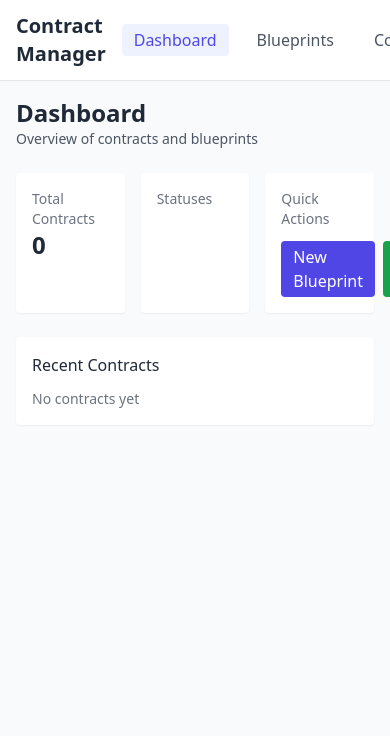
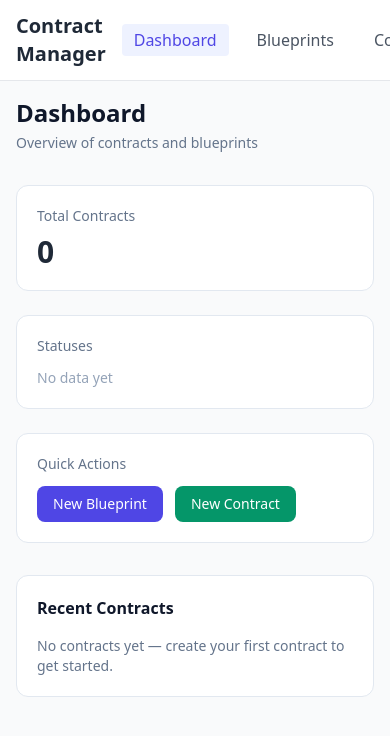
Before and after one commit to Varsharajeev/vitejs-vite-wtr5uxta, a React (Vite) app: page / in a window 390 px wide. Shown: the top 736 px of the page. Built offline with nearby package versions, Linux system fonts and the light colour scheme.

Commit message:
Refactor Dashboard layout and styles
Refactor Dashboard component layout and styles for improved readability and responsiveness.

```diff
--- a/src/pages/Dashboard.tsx
+++ b/src/pages/Dashboard.tsx
@@ -6,47 +6,60 @@ import StatusBadge from '../components/StatusBadge';
 export default function Dashboard() {
   const { contracts } = useStore((s) => ({ contracts: s.contracts }));
   const total = contracts.length;
+
   const byStatus = contracts.reduce<Record<string, number>>((acc, c) => {
     acc[c.status] = (acc[c.status] || 0) + 1;
     return acc;
   }, {});
+
   return (
-    <div>
-      <header className="mb-6">
-        <h1 className="text-2xl font-semibold">Dashboard</h1>
-        <p className="text-sm text-gray-600">
+    <div className="space-y-8">
+      {/* Header */}
+      <header>
+        <h1 className="text-2xl font-semibold text-slate-900">Dashboard</h1>
+        <p className="text-sm text-slate-500 mt-1">
           Overview of contracts and blueprints
         </p>
       </header>
 
-      <div className="grid grid-cols-3 gap-4 mb-6">
-        <div className="bg-white p-4 rounded shadow-sm">
-          <div className="text-sm text-gray-500">Total Contracts</div>
-          <div className="text-2xl font-bold">{total}</div>
+      {/* Stats Cards */}
+      <div className="grid grid-cols-1 md:grid-cols-3 gap-6">
+        {/* Total Contracts */}
+        <div className="bg-white rounded-xl p-5 border border-slate-200 hover:shadow-md transition">
+          <div className="text-sm text-slate-500">Total Contracts</div>
+          <div className="text-3xl font-semibold mt-2">{total}</div>
         </div>
-        <div className="bg-white p-4 rounded shadow-sm">
-          <div className="text-sm text-gray-500">Statuses</div>
-          <div className="mt-2 flex flex-wrap gap-2">
-            {Object.entries(byStatus).map(([k, v]) => (
-              <div key={k} className="flex items-center gap-2">
-                <StatusBadge status={k as any} />
-                <span className="text-sm">{v}</span>
-              </div>
-            ))}
+
+        {/* Statuses */}
+        <div className="bg-white rounded-xl p-5 border border-slate-200 hover:shadow-md transition">
+          <div className="text-sm text-slate-500 mb-3">Statuses</div>
+          <div className="flex flex-wrap gap-3">
+            {Object.entries(byStatus).length === 0 ? (
+              <span className="text-sm text-slate-400">No data yet</span>
+            ) : (
+              Object.entries(byStatus).map(([k, v]) => (
+                <div key={k} className="flex items-center gap-2">
+                  <StatusBadge status={k as any} />
+                  <span className="text-sm font-medium">{v}</span>
+                </div>
+              ))
+            )}
           </div>
         </div>
-        <div className="bg-white p-4 rounded shadow-sm">
-          <div className="text-sm text-gray-500">Quick Actions</div>
-          <div className="mt-3 flex gap-2">
+
+        {/* Quick Actions */}
+        <div className="bg-white rounded-xl p-5 border border-slate-200 hover:shadow-md transition">
+          <div className="text-sm text-slate-500 mb-3">Quick Actions</div>
+          <div className="flex gap-3">
             <Link
               to="/blueprints/new"
-              className="px-3 py-1 rounded bg-indigo-600 text-white"
+              className="px-4 py-2 rounded-lg bg-indigo-600 text-white text-sm font-medium hover:bg-indigo-700 transition"
             >
               New Blueprint
             </Link>
             <Link
               to="/contracts/new"
-              className="px-3 py-1 rounded bg-green-600 text-white"
+              className="px-4 py-2 rounded-lg bg-emerald-600 text-white text-sm font-medium hover:bg-emerald-700 transition"
             >
               New Contract
             </Link>
@@ -54,27 +67,42 @@ export default function Dashboard() {
         </div>
       </div>
 
-      <section className="bg-white p-4 rounded shadow-sm">
-        <h2 className="font-medium mb-3">Recent Contracts</h2>
+      {/* Recent Contracts */}
+      <section className="bg-white rounded-xl p-5 border border-slate-200">
+        <h2 className="font-semibold text-slate-900 mb-4">
+          Recent Contracts
+        </h2>
+
         {contracts.length === 0 ? (
-          <div className="text-sm text-gray-500">No contracts yet</div>
+          <div className="text-sm text-slate-500">
+            No contracts yet — create your first contract to get started.
+          </div>
         ) : (
-          <ul className="space-y-2">
+          <ul className="divide-y divide-slate-100">
             {contracts
               .slice()
               .reverse()
               .slice(0, 5)
               .map((c) => (
-                <li key={c.id} className="flex items-center justify-between">
+                <li
+                  key={c.id}
+                  className="py-3 flex items-center justify-between"
+                >
                   <div>
-                    <div className="font-medium">{c.name}</div>
-                    <div className="text-sm text-gray-500">
+                    <div className="font-medium text-slate-900">
+                      {c.name}
+                    </div>
+                    <div className="text-sm text-slate-500">
                       {c.blueprintName}
                     </div>
                   </div>
+
                   <div className="flex items-center gap-4">
                     <StatusBadge status={c.status} />
-                    <Link to={`/contracts/${c.id}`} className="text-indigo-600">
+                    <Link
+                      to={`/contracts/${c.id}`}
+                      className="text-sm font-medium text-indigo-600 hover:underline"
+                    >
                       View
                     </Link>
                   </div>
```
